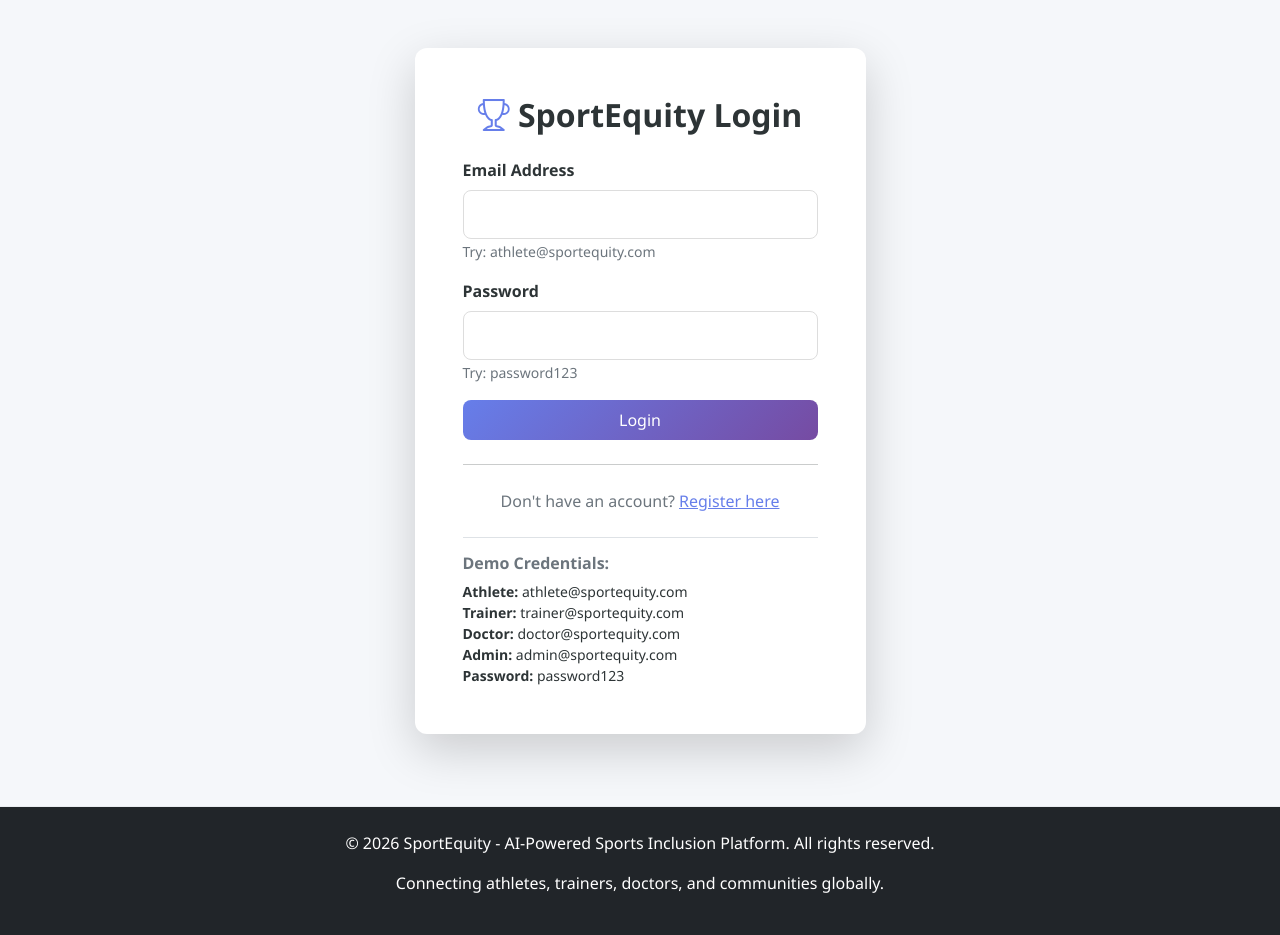
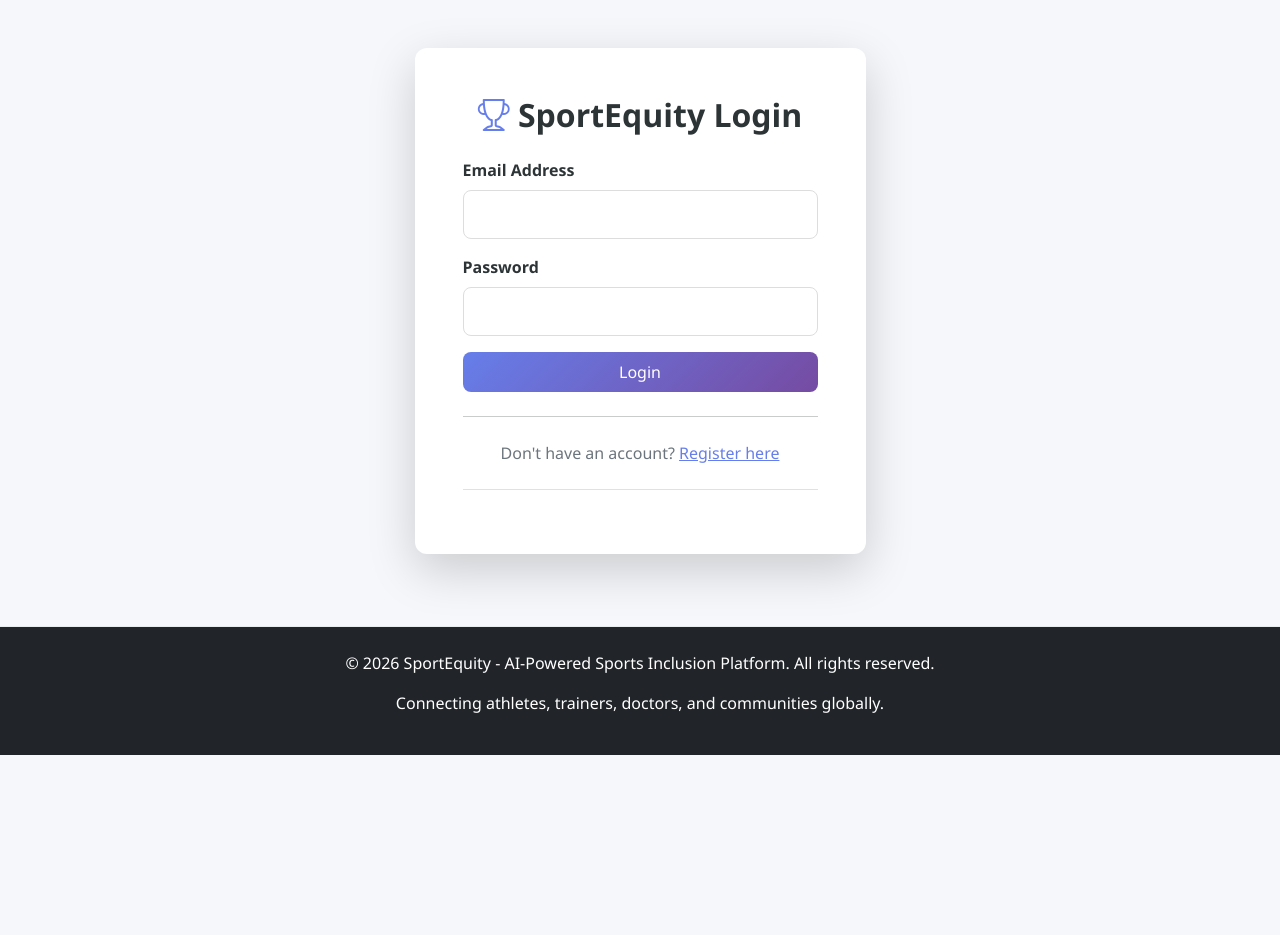
Before and after one commit to PiyushKoli04/sportequity, a Flask app: page /login in a window 1280 px wide. After the commit the page ends 755 px from the top, so only its background shows below. Run offline with Flask 3, Linux system fonts and the light colour scheme.

Commit message:
Changed requirements.txt

```diff
--- a/requirements.txt
+++ b/requirements.txt
@@ -5,4 +5,4 @@ python-dotenv==1.0.0
 qrcode[pil]==7.4.2
 Pillow==10.2.0
 # Optional: uncomment for Groq AI chatbot
-# groq==0.4.2
+groq==0.4.2
--- a/templates/login.html
+++ b/templates/login.html
@@ -20,12 +20,10 @@
                         <div class="mb-3">
                             <label for="email" class="form-label">Email Address</label>
                             <input type="email" class="form-control" id="email" name="email" required>
-                            <small class="form-text text-muted">Try: athlete@sportequity.com</small>
                         </div>
                         <div class="mb-3">
                             <label for="password" class="form-label">Password</label>
                             <input type="password" class="form-control" id="password" name="password" required>
-                            <small class="form-text text-muted">Try: password123</small>
                         </div>
                         <button type="submit" class="btn btn-primary w-100 py-2">Login</button>
                     </form>
@@ -34,13 +32,6 @@
                     <p class="text-center text-muted">Don't have an account? <a href="{{ url_for('register') }}">Register here</a></p>
 
                     <div class="mt-4 pt-3 border-top">
-                        <h6 class="text-muted">Demo Credentials:</h6>
-                        <small class="d-block"><strong>Athlete:</strong> athlete@sportequity.com</small>
-                        <small class="d-block"><strong>Trainer:</strong> trainer@sportequity.com</small>
-                        <small class="d-block"><strong>Doctor:</strong> doctor@sportequity.com</small>
-                        <small class="d-block"><strong>Admin:</strong> admin@sportequity.com</small>
-                        <small class="d-block"><strong>Password:</strong> password123</small>
-                    </div>
                 </div>
             </div>
         </div>
```
Also changed, not shown: templates/register.html (+1 -8 lines), 1 other file.
